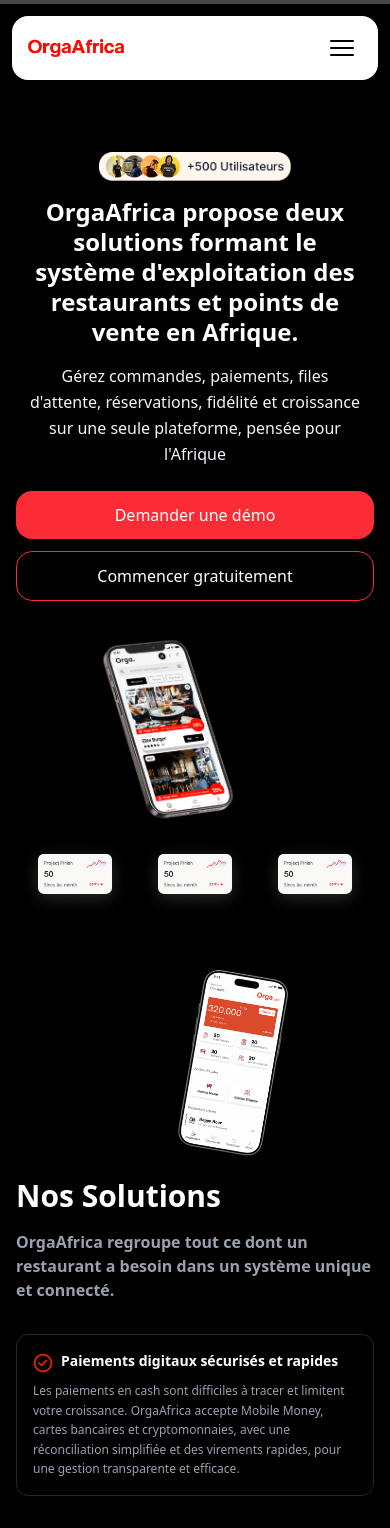
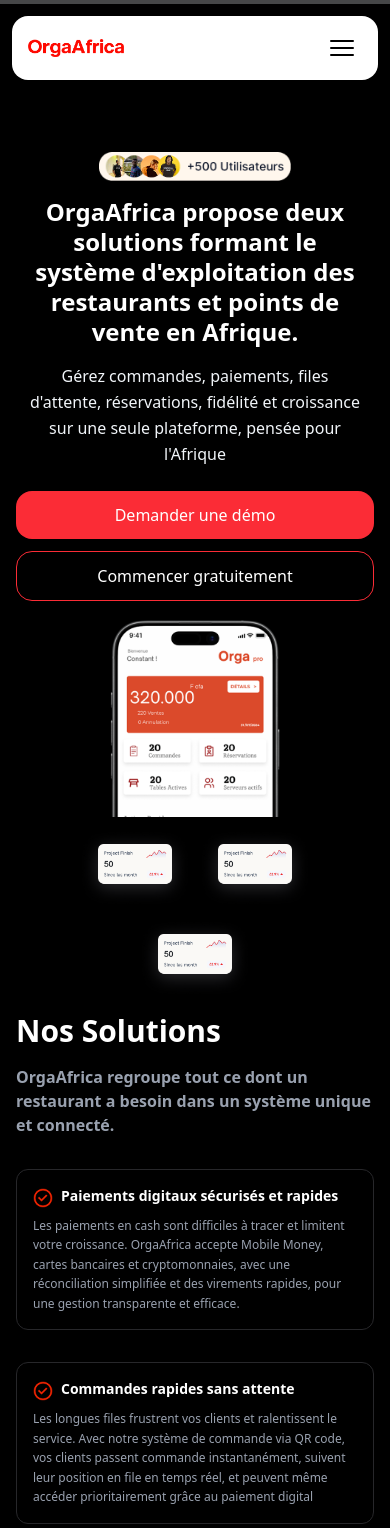
Before and after one commit to Georginio-prod/Orag-Africa, a Vue app: page / in a window 390 px wide. Shown: the top 1528 px of the page. Built offline with nearby package versions, Linux system fonts and the light colour scheme.

Commit message:
fix: update image sources and improve layout in HeroSection and Plateforme components

```diff
--- a/src/components/HeroSection.vue
+++ b/src/components/HeroSection.vue
@@ -49,32 +49,29 @@
 
   <div class="sm:hidden flex flex-col items-center -mt-6 px-4 gap-3">
     <img
-      src="/public/orgaR 1.png"
+      src="/public/Rectangle 4221.png"
       alt="Orga App Left"
       class="w-48 object-contain"
     />
-    <div class="flex gap-2 justify-center">
+    <div class="grid grid-cols-2 gap-2 justify-center">
       <img
-        src="/public/Frame 35.png"
+        src="/public/Frame 33.png"
         alt="Orga App Center"
         class="w-28 object-contain"
       />
       <img
-        src="/public/Frame 35.png"
-        alt="Orga App Center"
-        class="w-28 object-contain"
-      />
-      <img
-        src="/public/Frame 35.png"
+        src="/public/Frame 33.png"
         alt="Orga App Center"
         class="w-28 object-contain"
       />
     </div>
-    <img
-      src="/public/orgaR2.png"
-      alt="Orga App Right"
-      class="w-48 object-contain"
-    />
+    <div>
+      <img
+        src="/public/Frame 33.png"
+        alt="Orga App Center"
+        class="w-28 object-contain"
+      />
+    </div>
   </div>
 
   <!-- ══ TABLET (sm → md) : 3 colonnes avec overlap léger ══ -->
--- a/src/components/Plateforme.vue
+++ b/src/components/Plateforme.vue
@@ -62,12 +62,12 @@
       </div>
 
       <!-- mobile -->
-      <div class="w-full flex lg:hidden justify-center lg:justify-end">
-        <div class="relative object-cover">
+      <div class="w-full flex lg:hidden justify-center items-center">
+        <div class="relative w-full max-w-xs sm:max-w-sm md:max-w-md mx-auto">
           <img
             src="/public/E1.png"
             alt="Mockup de l'application mobile"
-            class="w-full h-auto object-contain lg:-translate-y-12 xl:-translate-y-16"
+            class="w-64 h-64 object-contain mx-auto"
           />
         </div>
       </div>
```
